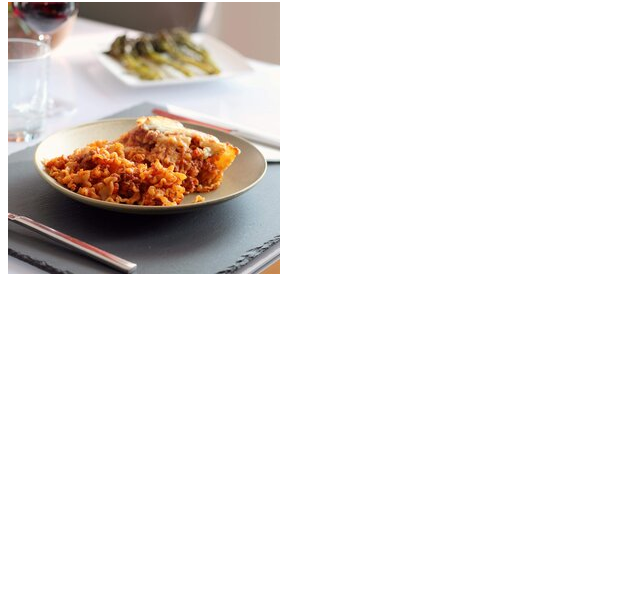
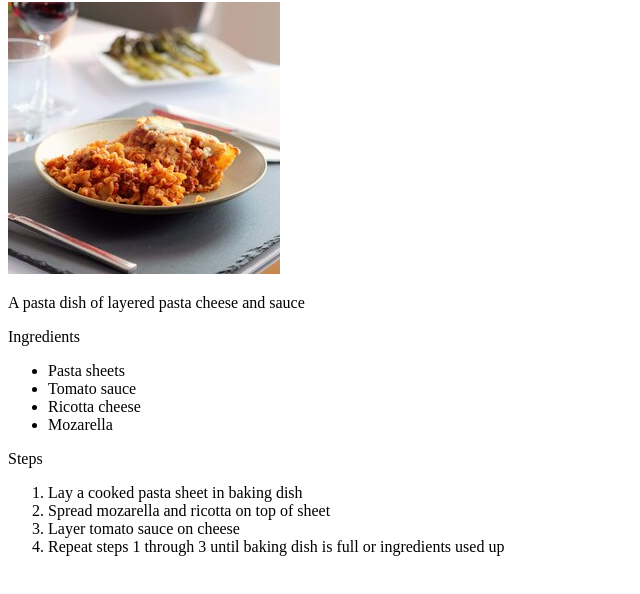
Before and after one commit to cfinn6294/odin-recipes, a plain HTML site: page recipes/lasagna.html in a window 1280 px wide. Shown: the part 78-672 px from the top of the page, without its empty margins (0-640 px from the left). Drawn offline with Linux system fonts and the light colour scheme.

Commit message:
Add steps to lasagna

```diff
--- a/recipes/lasagna.html
+++ b/recipes/lasagna.html
@@ -8,6 +8,23 @@
 </head>
 <body>
     <h1>Lasagna</h1>
-    <img src="../images/lasagna.jpeg">
+    <img src="../images/lasagna.jpeg" alt="Lasagna">
+    <p>A pasta dish of layered pasta cheese and sauce</p>
+    <p>Ingredients
+        <ul>
+            <li>Pasta sheets</li>
+            <li>Tomato sauce</li>
+            <li>Ricotta cheese</li>
+            <li>Mozarella</li>
+        </ul>
+    </p>
+    <p>Steps
+        <ol>
+            <li>Lay a cooked pasta sheet in baking dish</li>
+            <li>Spread mozarella and ricotta on top of sheet</li>
+            <li>Layer tomato sauce on cheese</li>
+            <li>Repeat steps 1 through 3 until baking dish is full or ingredients used up</li>
+        </ol>
+    </p>
 </body>
 </html>
```
